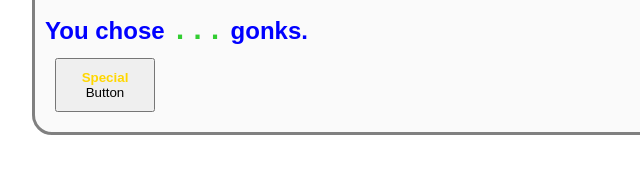
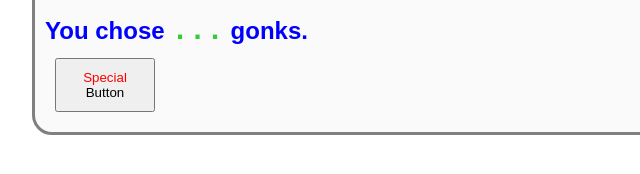
Before and after one commit to coronelGuasap9809/Gonk-project, a plain HTML site: page index.html in a window 1280 px wide. Shown: the part 134-308 px from the top of the page, 195-835 px from the left. Drawn offline with Linux system fonts and the light colour scheme.

Commit message:
Update main.css

```diff
--- a/main.css
+++ b/main.css
@@ -60,6 +60,5 @@
 .special{
   font-size: 1em;
   font-family: fantasy;
-  font-weight: bold;
-  color: gold;
+  color: red;
 }
```
